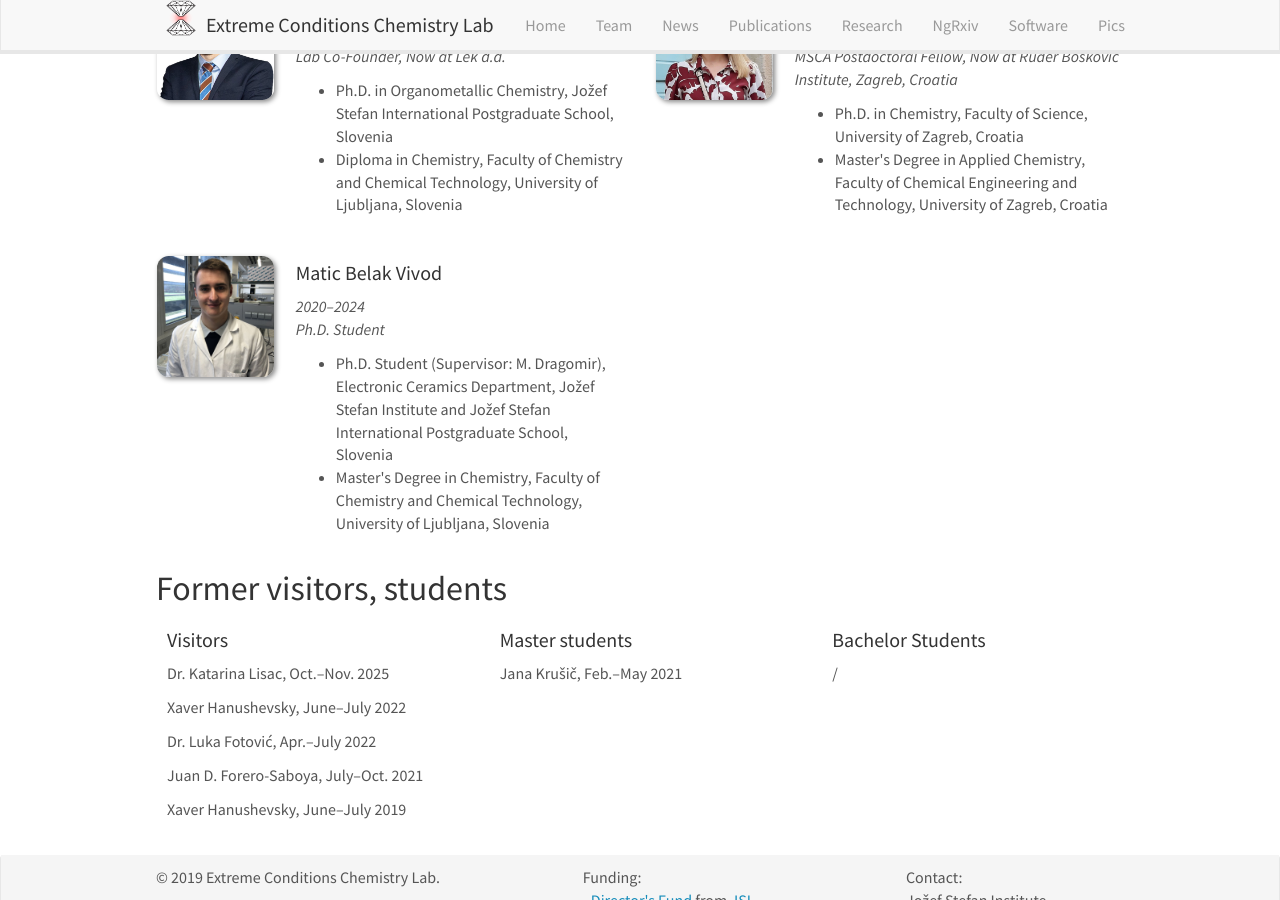
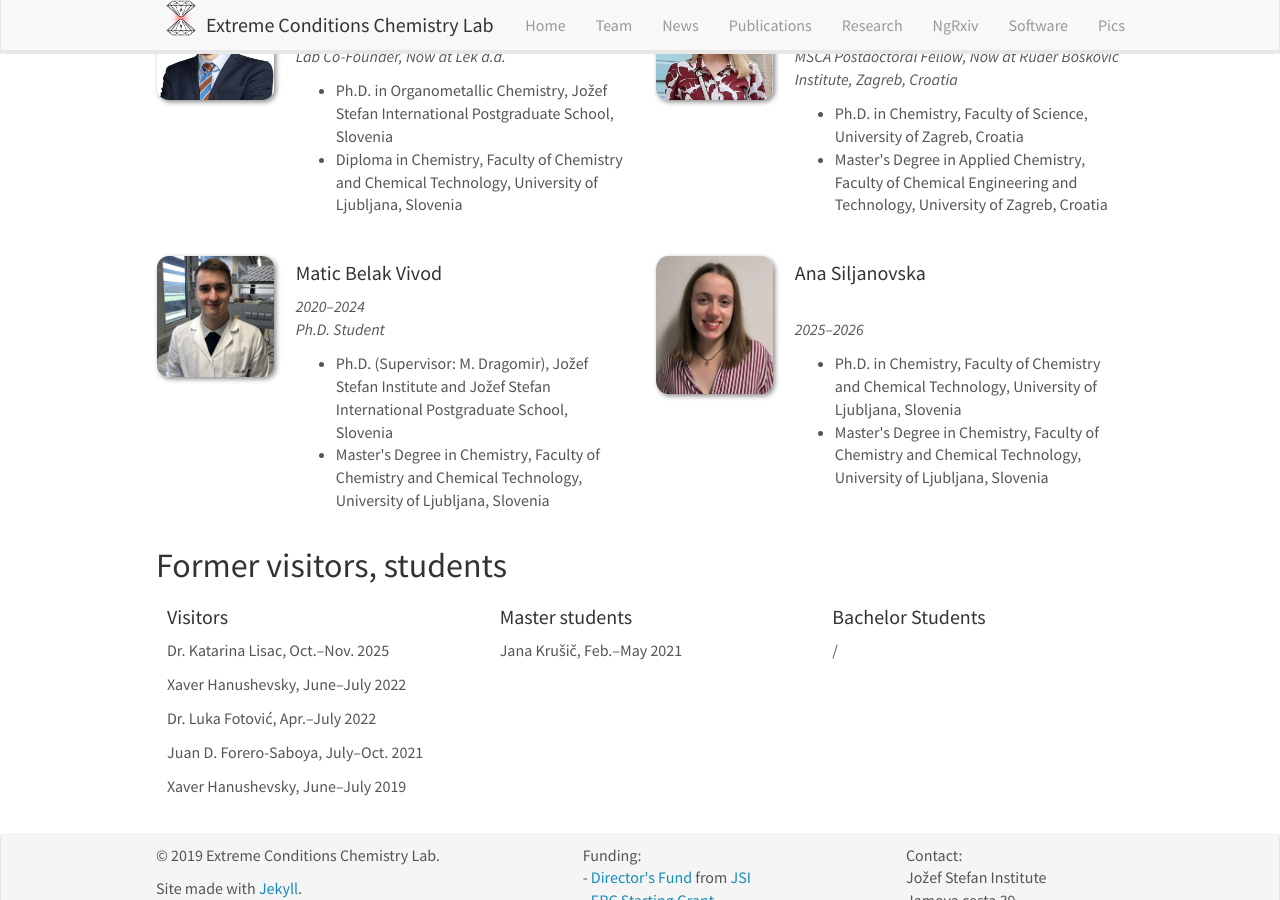
Before and after one commit to eccl-jsi/eccl-jsi.github.io, a Jekyll site: the page built from _pages/team.md, in a window 1280 px wide and 900 px high, scrolled down 1669 px. Built offline with Jekyll 4.4.1, drawn with Linux system fonts in a browser that asks for light colours; nearby versions of some CDN libraries.

Commit message:
Update alumni_members.yml

```diff
--- a/_data/alumni_members.yml
+++ b/_data/alumni_members.yml
@@ -23,8 +23,17 @@
   duration: 2020–2024
   photo: Matic_Belak.jpg
   info: Ph.D. Student
-  email: matic.belak@ijs.si
+  email:
   ID:
   number_educ: 2
-  education1: Ph.D. Student (Supervisor&#58; M. Dragomir), Electronic Ceramics Department, Jožef Stefan Institute and Jožef Stefan International Postgraduate School, Slovenia
+  education1: Ph.D. (Supervisor&#58; M. Dragomir), Jožef Stefan Institute and Jožef Stefan International Postgraduate School, Slovenia
   education2: Master's Degree in Chemistry, Faculty of Chemistry and Chemical Technology, University of Ljubljana, Slovenia
+
+- name: Ana Siljanovska
+  photo: Ana.jpg
+  info: 2025–2026
+  email:
+  ID: <a href='https://orcid.org/0000-0003-3428-2141'>ORCID</a>
+  number_educ: 2
+  education1: Ph.D. in Chemistry, Faculty of Chemistry and Chemical Technology, University of Ljubljana, Slovenia
+  education2: Master's Degree in Chemistry, Faculty of Chemistry and Chemical Technology, University of Ljubljana, Slovenia
```
